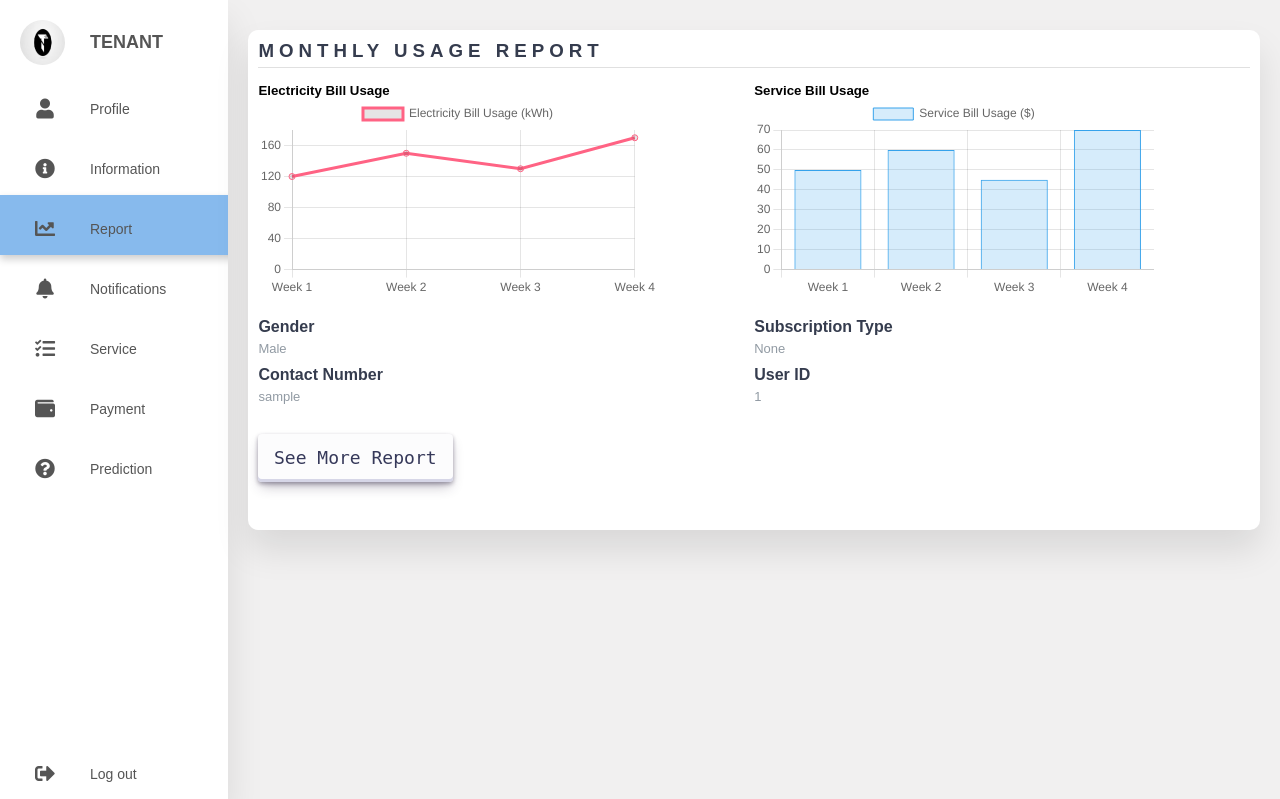
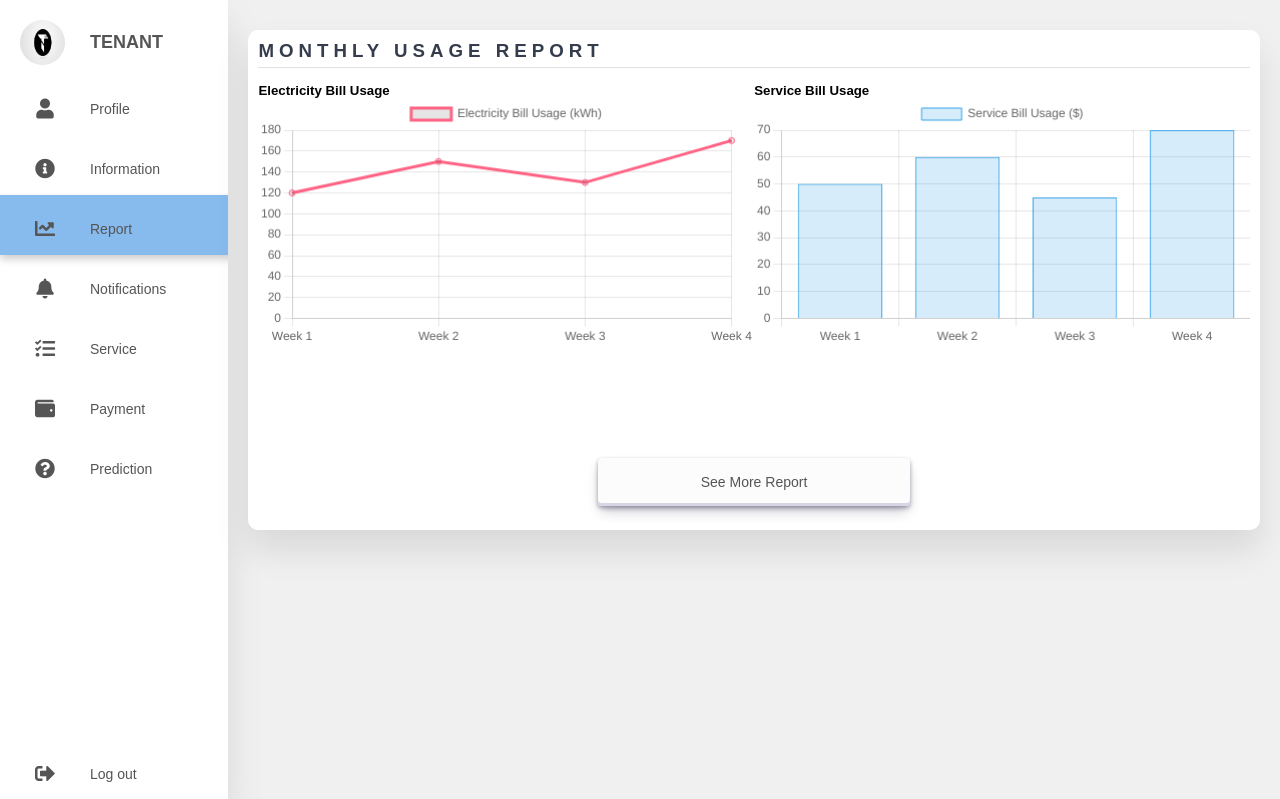
Before and after one commit to hasibhasan-github/IUB_CSE307_SystemAnalysisAndDesign_Tenant_Management_System_MachineLearning_Based_PredictiveApproach, a Flask app: page /report in a window 1280 px wide. Shown: the top 799 px of the page. Run offline with Flask 3, Linux system fonts and the light colour scheme; the visitor is signed in with stand-in values (Sample User, id 1).

Commit message:
@hasibhasan-github

```diff
--- a/Tenant_Management_System/website/templates/report.html
+++ b/Tenant_Management_System/website/templates/report.html
@@ -34,7 +34,7 @@ Report
                 <div class="card" style="margin-bottom: 20px;">
                   <div class="card-body">
                     <h5 class="card-title">Electricity Bill Usage</h5>
-                    <div class="chart-container" style="position: relative; height: 200px; width: 100%;">
+                    <div class="chart-container" style="position: relative; height: 320px; width: 100%;">
                       <canvas id="electricityChart"></canvas>
                     </div>
                   </div>
@@ -46,7 +46,7 @@ Report
                 <div class="card" style="margin-bottom: 20px;">
                   <div class="card-body">
                     <h5 class="card-title">Service Bill Usage</h5>
-                    <div class="chart-container" style="position: relative; height: 200px; width: 100%;">
+                    <div class="chart-container" style="position: relative; height: 320px; width: 100%;">
                       <canvas id="serviceChart"></canvas>
                     </div>
                   </div>
@@ -54,32 +54,13 @@ Report
 
           </div>
         </div>
-        <div class="info_data">
-             <div class="data">
-                <h4>Gender</h4>
-                <p>Male</p>
-             </div>
-             <div class="data">
-              <h4>Subscription Type</h4>
-                <p>{{ user.userType }}</p>
-          </div>
-        </div>
-        <div class="info_data">
-             <div class="data">
-                <h4>Contact Number</h4>
-                <p>{{ user.contactNumber }}</p>
-             </div>
-             <div class="data">
-              <h4>User ID</h4>
-              <p>{{ user.id }}</p>
-          </div>
-        </div>
-    </div>
 
 
   </div>
 </div>
-<input href ="report1" type="button" value="See More Report" class="button-30" role="button" readonly>
+<button type="submit" class="button-30" style="display: block; margin: 0 auto; text-align: center;">
+  <a href="report1"> See More Report </a>
+</button>
 </div>
 <!-- </section>
 
```
Also changed, not shown: Tenant_Management_System/website/templates/report1.html (+5 -24 lines).
